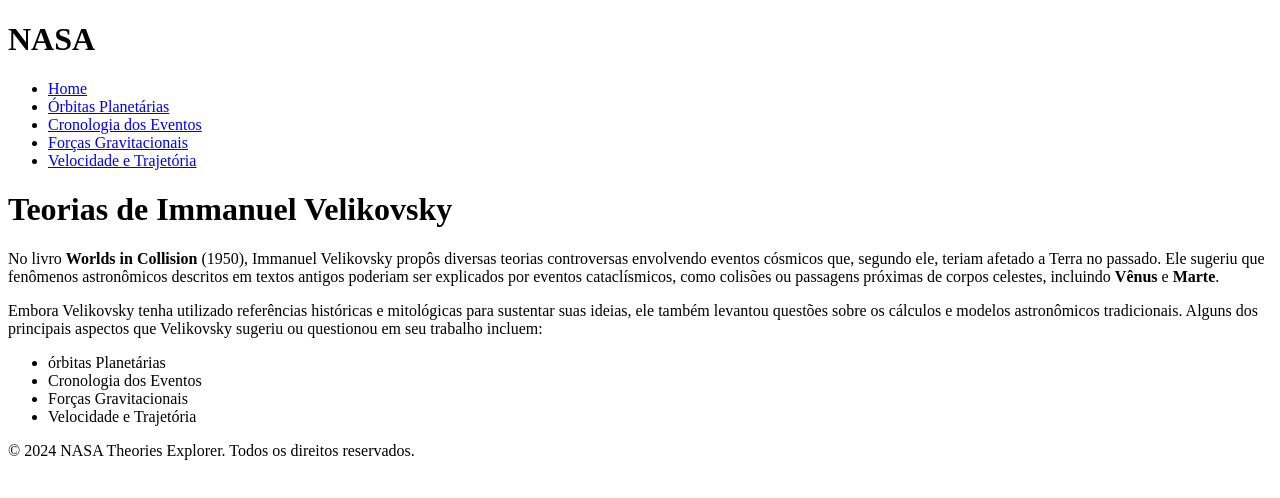
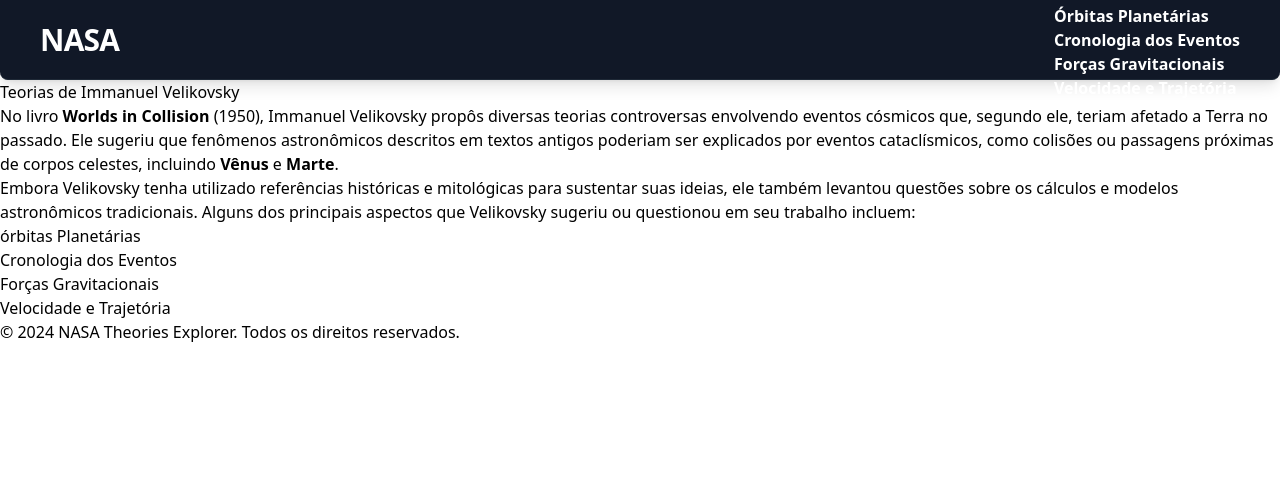
Before and after one commit to IsabellaMedeiros1/front-CP2, a Next.js app: page / in a window 1280 px wide. Shown: the top 498 px of the page. Built offline with nearby package versions, Linux system fonts and the light colour scheme.

Commit message:
css de header feito

```diff
--- a/src/styles/globals.css
+++ b/src/styles/globals.css
@@ -0,0 +1,25 @@
+@tailwind base;
+@tailwind components;
+@tailwind utilities;
+
+@layer components {
+    .cabecalho {
+        @apply
+            bg-gray-900
+            text-white
+            flex
+            justify-between
+            items-center
+            h-20
+            px-10
+            font-bold
+            shadow-lg
+            rounded-b-lg
+            transition duration-300 ease-in-out
+            border-b border-gray-800;
+    }
+
+    .cabecalho h1 {
+        @apply text-3xl font-extrabold tracking-tight;
+    }
+}
```
